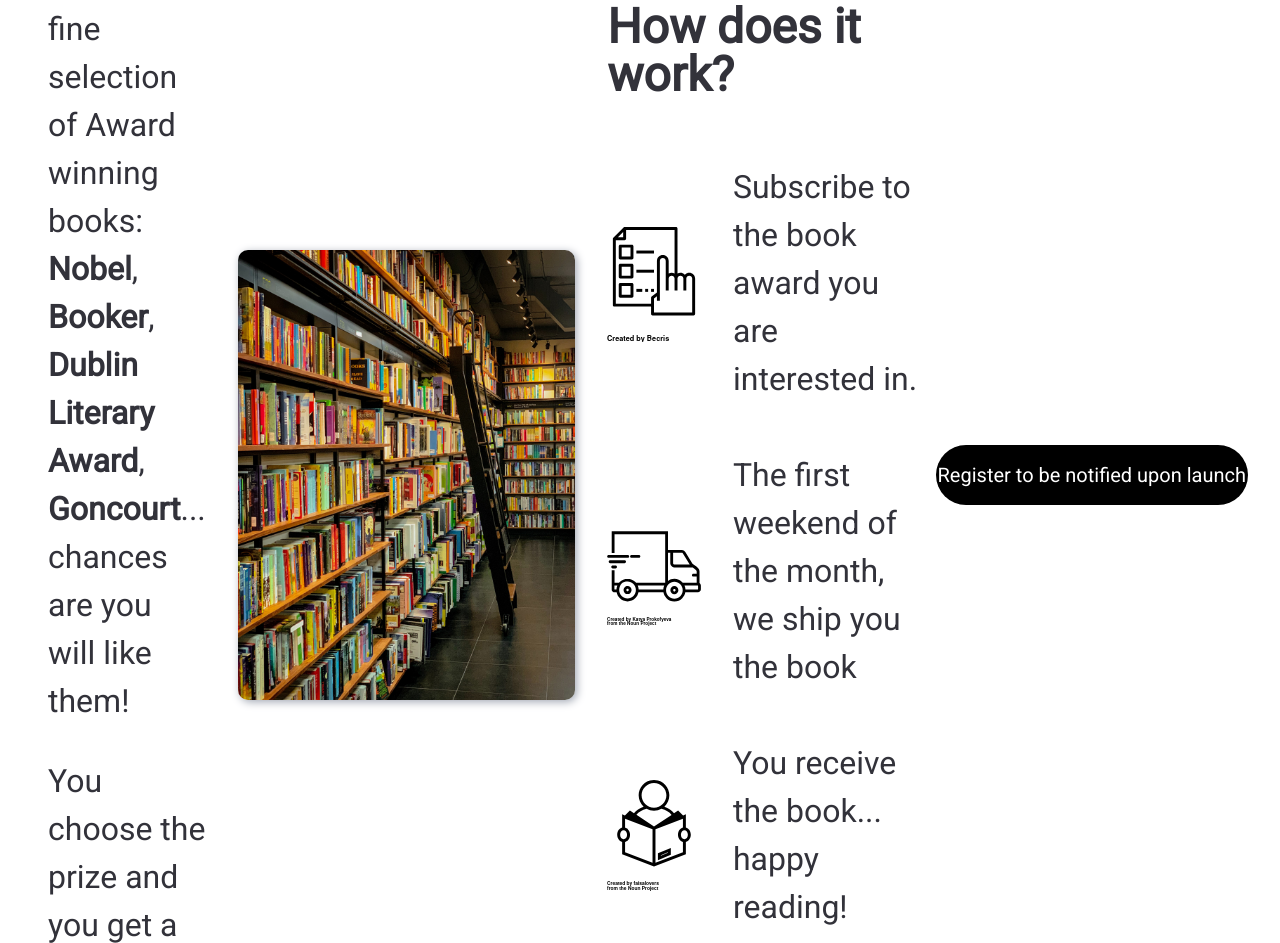
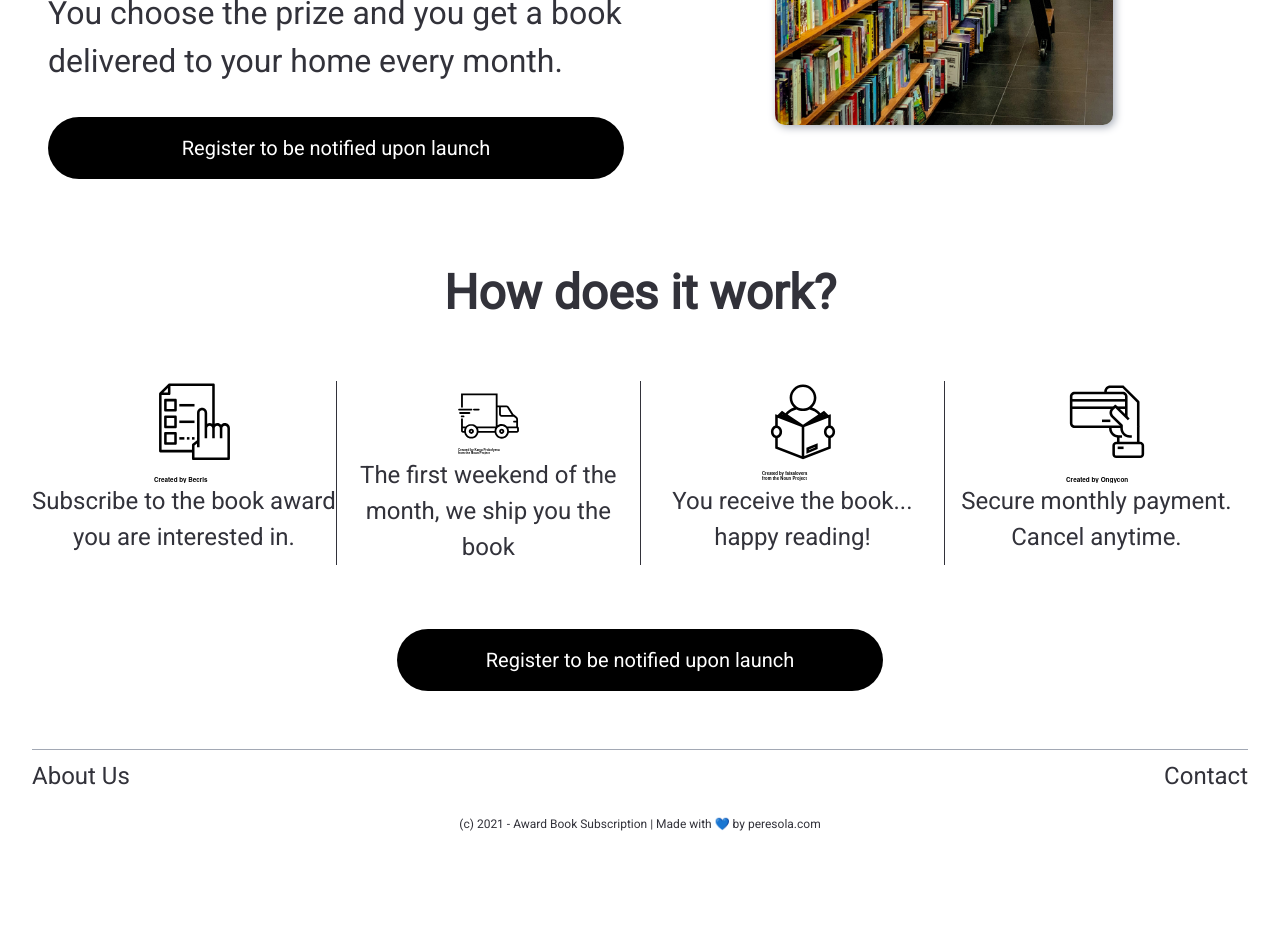
Before and after one commit to petrussola/book-subscription, a Gatsby site: page / in a window 1280 px wide. Shown: the part 490-1433 px from the top of the page. After the commit the page ends 1323 px from the top, so only its background shows below. Built offline with nearby package versions, Linux system fonts and the light colour scheme; Gatsby itself is replaced by a stand-in of ours.

Commit message:
Add step 4. Style desktop. Add width button.

```diff
--- a/src/components/fixtures/footer.tsx
+++ b/src/components/fixtures/footer.tsx
@@ -13,9 +13,6 @@ const StyledFooter = styled.div`
   padding: 0.5rem 0;
   height: max-content;
   font-size: 1rem;
-  /* > * > * {
-    padding-bottom: 0.3rem;
-  } */
   a {
     text-decoration: none;
     color: var(--base-color);
@@ -23,7 +20,7 @@ const StyledFooter = styled.div`
   }
   @media (min-width: ${breakpoints.DESKTOP}) {
     grid-column: 1 / 9;
-    grid-row: 3 / 4;
+    grid-row: 4 / 5;
     padding-bottom: 0;
   }
   @media (min-width: ${breakpoints.LARGE_MONITOR}) {
--- a/src/components/helpers/icons.ts
+++ b/src/components/helpers/icons.ts
@@ -1,9 +1,11 @@
 import Order from "../../images/icon_1_order.svg";
 import Delivery from "../../images/icon_2_delivery.svg";
 import Book from "../../images/icon_3_book.svg";
+import Payment from "../../images/icon_4_payment.svg";
 
 export const icons = {
   order: Order,
   delivery: Delivery,
   book: Book,
+  payment: Payment
 };
--- a/src/components/lib/button-action-item.tsx
+++ b/src/components/lib/button-action-item.tsx
@@ -19,15 +19,9 @@ const buttonOptions = {
   },
 };
 
-interface ButtonActionItemProps {
-  children: string;
-  type: MainButtonTypes;
-  external?: boolean;
-}
-
-const StyledButtonActionItem = styled.a`
+const StyledButtonActionItem = styled.a<{ width?: number }>`
   width: 100%;
-  height: 60px;
+  padding: 20px;
   display: flex;
   flex-direction: row;
   justify-content: center;
@@ -39,10 +33,12 @@ const StyledButtonActionItem = styled.a`
   font-size: 1.25rem;
   color: white;
   text-decoration: none;
+  text-align: center;
   @media (min-width: ${breakpoints.DESKTOP}) {
-    a:hover {
+    :hover {
       background-color: #222222;
     }
+    width: ${(props) => (props.width ? `${props.width}%` : "100%")};
   }
   @media (min-width: ${breakpoints.LARGE_MONITOR}) {
     font-size: 1.75rem;
@@ -52,9 +48,10 @@ const StyledButtonActionItem = styled.a`
 interface MainButtonProps {
   type: MainButtonTypes;
   external?: boolean;
+  width?: number;
 }
 
-const MainButton = ({ type, external }: MainButtonProps) => {
+const MainButton = ({ type, external, width }: MainButtonProps) => {
   const externalLinkProps = external && {
     target: "_blank",
     rel: "noopener noreferrer",
@@ -62,6 +59,7 @@ const MainButton = ({ type, external }: MainButtonProps) => {
   return (
     <StyledButtonActionItem
       href={buttonOptions[type].link}
+      width={width}
       {...externalLinkProps}
     >
       {buttonOptions[type].text}
--- a/src/components/pages/home/home.content.tsx
+++ b/src/components/pages/home/home.content.tsx
@@ -6,9 +6,7 @@ import {
   StyledBodyText,
   StyledSpan,
 } from "./home.styles";
-import { buttonText, externalLinks } from "../../helpers/button";
 import BookStore from "../../../images/bookstwo.jpg";
-import Steps from "./steps/steps";
 
 const BodyText = () => {
   return (
@@ -42,8 +40,6 @@ const HomeBody = () => {
     <StyledBody>
       <BodyText />
       <BodyImage />
-      <Steps />
-      <MainButton type={MainButtonTypes.WAIT_LIST} external />
     </StyledBody>
   );
 };
--- a/src/components/pages/home/home.styles.tsx
+++ b/src/components/pages/home/home.styles.tsx
@@ -10,7 +10,7 @@ export const StyledBody = styled.div`
   width: 100%;
   padding: 1rem 0 2rem 0;
   @media (min-width: ${breakpoints.DESKTOP}) {
-    grid-column: 1 /9;
+    grid-column: 1 / 9;
     grid-row: 2 / 3;
     place-self: center;
     flex-direction: row;
@@ -19,9 +19,6 @@ export const StyledBody = styled.div`
     > div {
       margin: 0 1rem;
     }
-  }
-  @media (min-width: ${breakpoints.LARGE_MONITOR}) {
-    grid-row: 2 / 10;
   }
 `;
 
--- a/src/components/pages/home/steps/steps.styles.tsx
+++ b/src/components/pages/home/steps/steps.styles.tsx
@@ -1,10 +1,34 @@
 import styled from "styled-components";
+import { breakpoints } from "../../../helpers/breakpoints";
 
 export const StyledStepsContainer = styled.div`
   width: 100%;
-  padding-top: 3rem;
+  padding: 3rem 0;
   > * {
     padding-bottom: 1rem;
+  }
+  @media (min-width: ${breakpoints.DESKTOP}) {
+    grid-column: 1 / 9;
+    grid-row: 3 / 4;
+    display: flex;
+    flex-direction: column;
+    justify-content: space-between;
+    align-items: center;
+  }
+`;
+
+export const StyledStepsTitle = styled.h2`
+  text-align: center;
+`;
+
+export const StyledStepGroup = styled.div`
+  @media (min-width: ${breakpoints.DESKTOP}) {
+    display: flex;
+    flex-direction: row;
+    justify-content: center;
+    div:nth-child(n+2) {
+      border-left: 1px solid var(--base-color);
+    }
   }
 `;
 
@@ -27,7 +51,22 @@ export const StyledStep = styled.div`
     height: 100%;
   }
   h3 {
-      padding-left: 2rem;
-      width: 70%;
+    padding-left: 2rem;
+    width: 70%;
+  }
+  @media (min-width: ${breakpoints.DESKTOP}) {
+    flex-direction: column;
+    flex-basis: 33%;
+    height: auto;
+    .icon-container {
+      width: 20%;
+    }
+    h3 {
+      width: 100%;
+      height: 80%;
+      text-align: center;
+      font-size: 1.5rem;
+      padding-left: 0;
+    }
   }
 `;
--- a/src/components/pages/home/steps/steps.tsx
+++ b/src/components/pages/home/steps/steps.tsx
@@ -1,6 +1,12 @@
 import * as React from "react";
-import { StyledStep, StyledStepsContainer } from "./steps.styles";
+import {
+  StyledStep,
+  StyledStepGroup,
+  StyledStepsContainer,
+  StyledStepsTitle,
+} from "./steps.styles";
 import { icons } from "../../../helpers/icons";
+import MainButton, { MainButtonTypes } from "../../../lib/button-action-item";
 
 const steps = [
   {
@@ -17,6 +23,11 @@ const steps = [
     id: 3,
     icon: icons.book,
     text: "You receive the book... happy reading!",
+  },
+  {
+    id: 4,
+    icon: icons.payment,
+    text: "Secure monthly payment. Cancel anytime.",
   },
 ];
 
@@ -37,19 +48,20 @@ const Step = ({ step }: { step: StepProps }) => {
   );
 };
 
-const StepsDescription = () => {
-  return <h2>How does it work?</h2>;
+const StepsTitle = () => {
+  return <StyledStepsTitle>How does it work?</StyledStepsTitle>;
 };
 
 const Steps = () => {
   return (
     <StyledStepsContainer>
-      <StepsDescription />
-      <div>
+      <StepsTitle />
+      <StyledStepGroup>
         {steps.map((step) => (
           <Step step={step} key={step.id} />
         ))}
-      </div>
+      </StyledStepGroup>
+      <MainButton type={MainButtonTypes.WAIT_LIST} external width={40} />
     </StyledStepsContainer>
   );
 };
--- a/src/components/wrappers/page-wrapper.styles.tsx
+++ b/src/components/wrappers/page-wrapper.styles.tsx
@@ -22,7 +22,7 @@ export const StyledGrid = styled.div`
   @media (min-width: ${breakpoints.DESKTOP}) {
     display: grid;
     grid-template-columns: repeat(8, 1fr);
-    grid-template-rows: 0.2fr 10fr 0.2fr;
+    grid-template-rows: 0.2fr 10fr 10fr 0.2fr;
     gap: 10px;
     padding: 1rem 2rem;
   }
--- a/src/pages/index.js
+++ b/src/pages/index.js
@@ -3,12 +3,14 @@ import HomeBody from "../components/pages/home/home.content.tsx";
 import { usePage } from "../components/helpers/hooks";
 
 import PageWrapper from "../components/wrappers/page-wrapper";
+import Steps from "../components/pages/home/steps/steps";
 
 const IndexPage = ({ location }) => {
   const page = usePage({ location });
   return (
     <PageWrapper page={page}>
       <HomeBody />
+      <Steps />
     </PageWrapper>
   );
 };
```
Also changed, not shown: src/images/icon_4_payment.svg (added).
